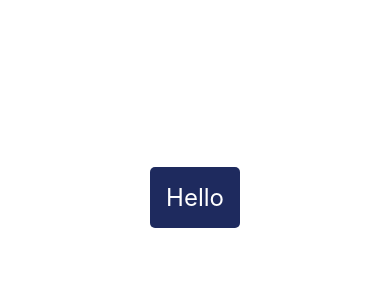
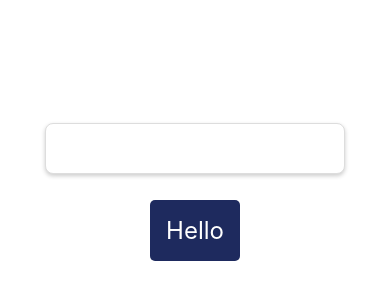
Before and after one commit to chrisdev3001/curso-react-native-1, a React Native app: screen / in a window 390 px wide. Shown: the part 230-530 px from the top of the page. Built offline with nearby package versions, Linux system fonts and the light colour scheme.

Commit message:
se guarda componente Input

```diff
--- a/App.tsx
+++ b/App.tsx
@@ -1,7 +1,7 @@
 import { StatusBar } from 'expo-status-bar'
 import * as SplashScreen from 'expo-splash-screen'
 import { StyleSheet, View } from 'react-native'
-import { Button } from '@core'
+import { Button, Input } from '@core'
 import { useFonts } from 'expo-font'
 import { useEffect } from 'react'
 
@@ -24,6 +24,7 @@
 
   return (
     <View style={styles.container}>
+      <Input value='' onChange={console.log} />
       <Button title='Hello' onPress={() => console.log('Hello')} />
     </View>
   )
--- /dev/null
+++ b/src/core/components/Input.tsx
@@ -0,0 +1,36 @@
+import { StyleSheet, TextInput } from 'react-native'
+import React from 'react'
+
+interface InputProps {
+  value: string
+  onChange: (text: string) => void
+}
+
+export const Input = ({ value, onChange }: InputProps) => {
+  return (
+    <TextInput
+      value={value}
+      onChangeText={text => onChange(text)}
+      style={styles.input}
+    />
+  )
+}
+
+const styles = StyleSheet.create({
+  input: {
+    width: 300,
+    padding: 16,
+
+    backgroundColor: '#fff', // Fondo blanco para un look más limpio
+    borderRadius: 8, // Bordes redondeados
+    borderWidth: 1, // Borde más definido
+    borderColor: '#ddd', // Color del borde
+
+    // sombras
+    shadowColor: '#000',
+    shadowOffset: { width: 0, height: 2 },
+    shadowOpacity: 0.2,
+    shadowRadius: 4, // Sombra para un efecto de profundidad
+    elevation: 3, // Para Android, da una sombra similar a la de iOS
+  },
+})
--- a/src/core/components/index.ts
+++ b/src/core/components/index.ts
@@ -1,2 +1,3 @@
 export * from './Spinner'
 export * from './Button'
+export * from './Input'
```
